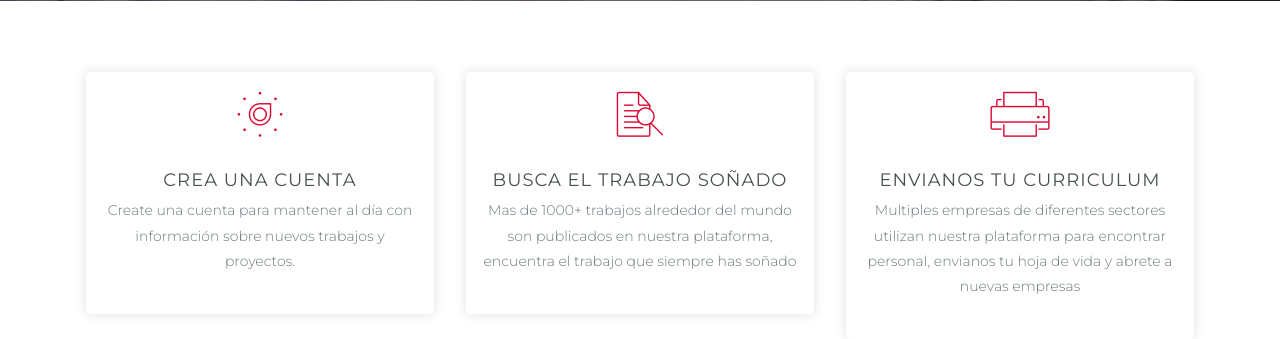
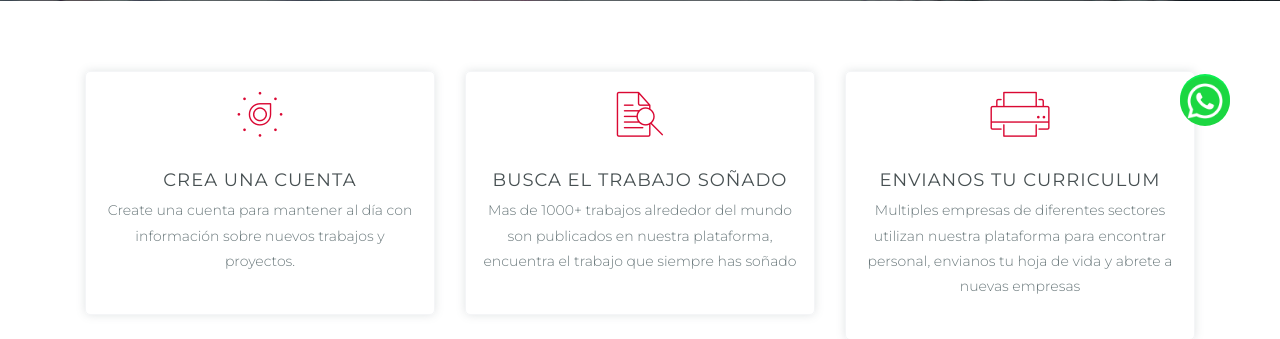
Before and after one commit to Building-Software-Together/portal-frontend, a PHP site: page / in a window 1280 px wide. Shown: the part 626-965 px from the top of the page. Run offline with PHP 8.4, Linux system fonts and the light colour scheme.

Commit message:
boton WPP

```diff
--- a/css/main.css
+++ b/css/main.css
@@ -9,6 +9,25 @@ Primary use:	Online Job Portal Theme
 /* ==========================================================================
    Author's custom styles
    ========================================================================== */
+.btn-wsp{
+    position: fixed;
+    width: 50px;
+    height: 50px;
+    line-height: 50px;
+    bottom: 50px;
+    right: 50px;
+    background: #0df053;
+    border-radius: 50%;
+    text-align: center;
+    font-size: 30px;
+    z-index: 100;
+}
+
+.wicon{
+    border-radius: 50%;
+}
+
+
 body{
 background:#ffffff;
 font-family: 'Montserrat', sans-serif;
--- a/index.html
+++ b/index.html
@@ -17,6 +17,11 @@
     </head>
 
     <body>
+
+		<!-- Boton Whatsapp-->
+		 <a class="btn-wsp" target="_blank" href="https://api.whatsapp.com/send?phone=573113049940">
+		   <img class="wicon" src="img/wsp-icon.png"  width="50" height="50">
+		 </a>
 
 		<!-- Navigation Start  -->
 		<nav class="navbar navbar-default navbar-sticky bootsnav">
```
Also changed, not shown: img/wsp-icon.png (added).
